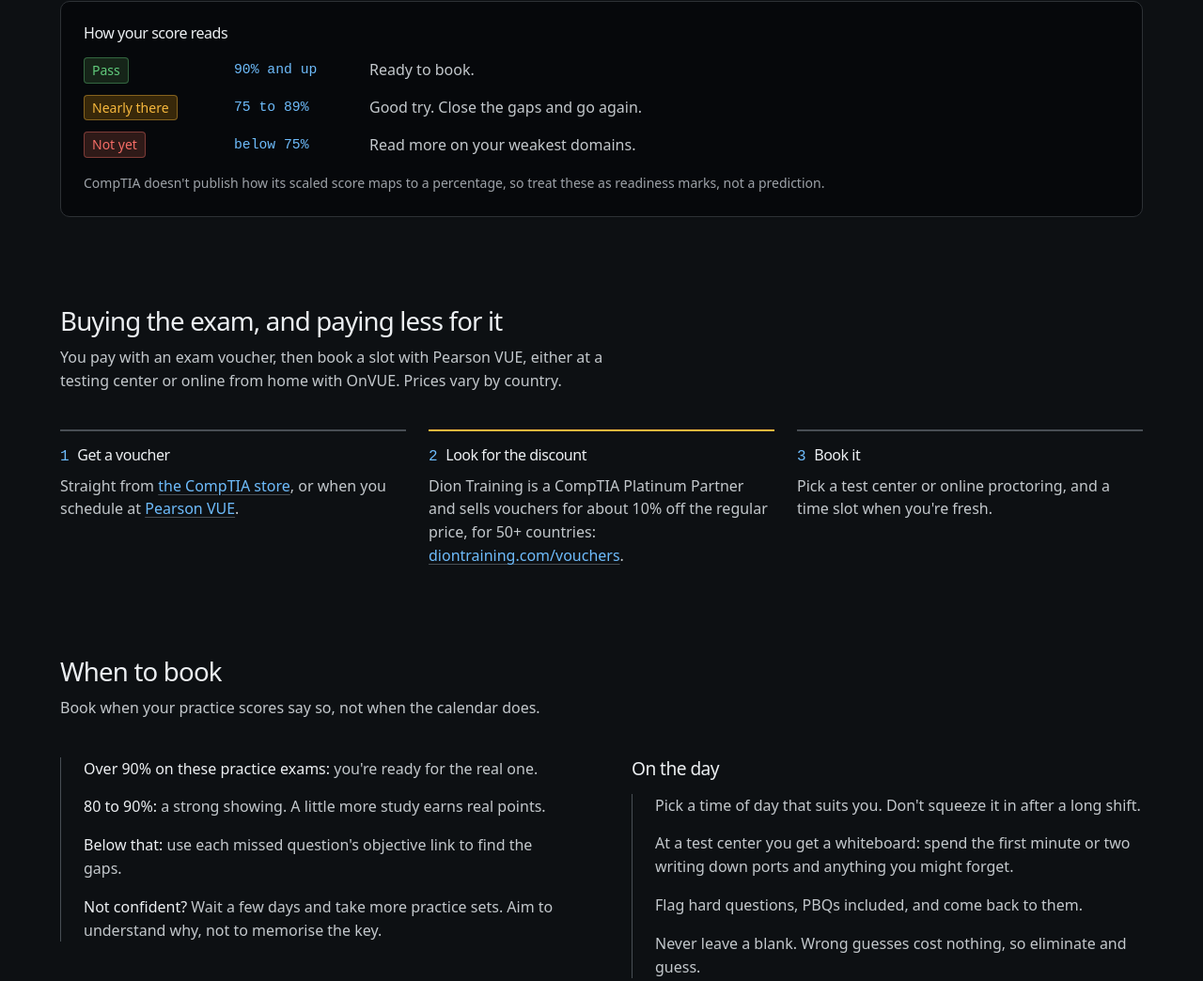
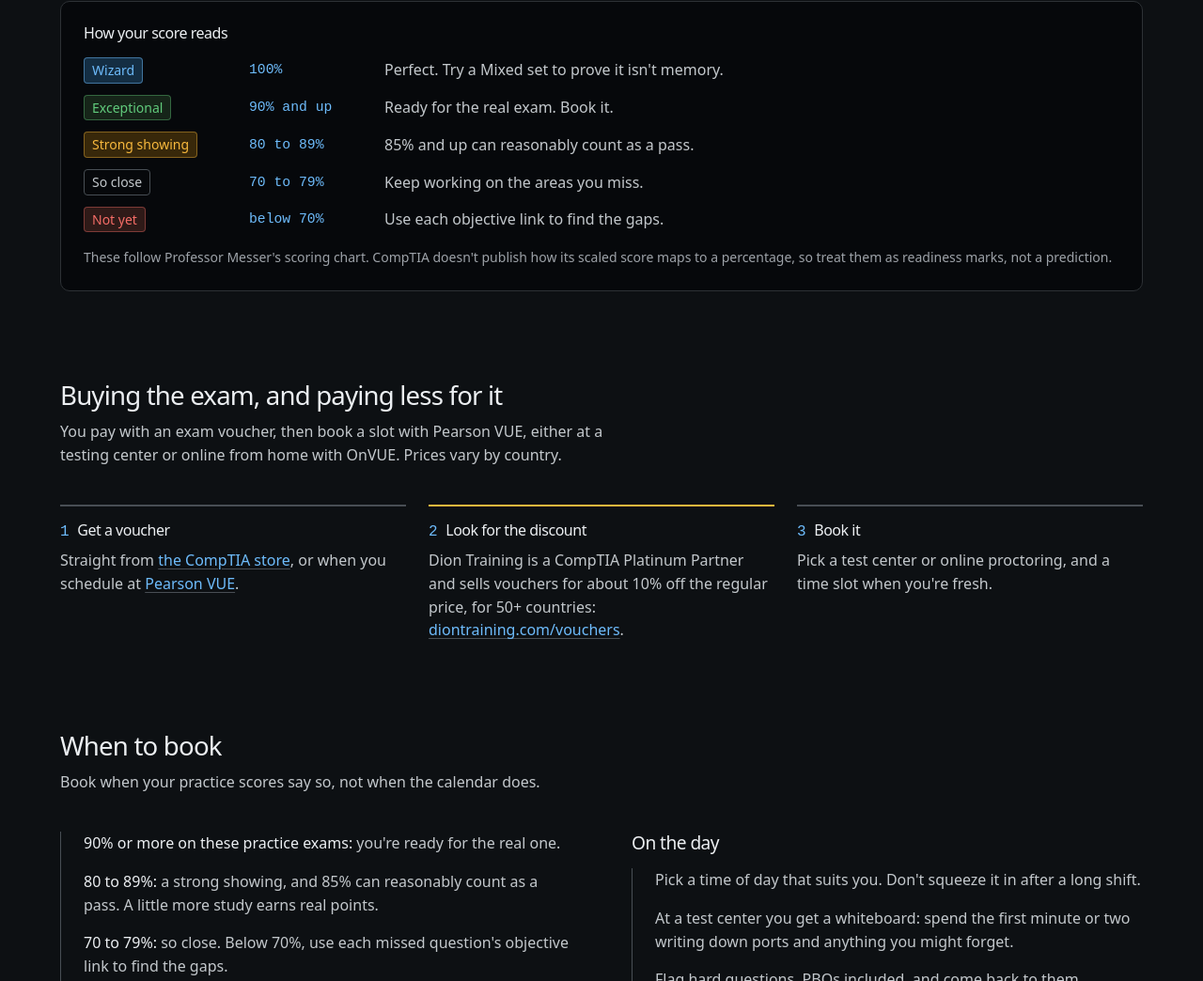
Before and after one commit to olahmyde/securityplus-practice-exam, a plain HTML site: page index.html in a window 1280 px wide. Shown: the part 1930-2974 px from the top of the page at 94% size. Drawn offline with Linux system fonts and the light colour scheme; a script that the page names is missing; a web font is replaced by a local one.

Commit message:
Score tiers from Professor Messer's chart, plus Wizard at 100%
Wizard (100%) offers a Mixed set instead, Exceptional (90%+) is ready to
book, then Strong showing (80%+), So close (70%+) and Not yet. Landing page,
README and screenshots updated to match.

```diff
--- a/app.css
+++ b/app.css
@@ -285,7 +285,9 @@ a:hover { color: var(--color-accent); }
 /* tiers */
 .tier { display: inline-flex; align-items: center; padding: var(--space-3xs) var(--space-xs); border-radius: 4px; font-family: var(--font-body); font-size: var(--text-xs); font-weight: 500; border: var(--rule-hair) solid; white-space: nowrap; vertical-align: middle; }
 .tier--pass { color: var(--color-ok); background: var(--color-ok-soft); border-color: color-mix(in oklab, var(--color-ok) 40%, transparent); }
-.tier--near { color: var(--color-accent); background: var(--color-accent-soft); border-color: color-mix(in oklab, var(--color-accent) 40%, transparent); }
+.tier--wizard { color: var(--color-cool); background: var(--color-cool-soft); border-color: color-mix(in oklab, var(--color-cool) 50%, transparent); }
+.tier--strong { color: var(--color-accent); background: var(--color-accent-soft); border-color: color-mix(in oklab, var(--color-accent) 40%, transparent); }
+.tier--close { color: var(--color-ink-2); background: var(--color-paper-3); border-color: var(--color-rule-2); }
 .tier--fail { color: var(--color-bad); background: var(--color-bad-soft); border-color: color-mix(in oklab, var(--color-bad) 40%, transparent); }
 .split { height: 10px; border-radius: 5px; background: var(--color-bad-soft); border: var(--rule-hair) solid var(--color-rule); overflow: hidden; width: 100%; }
 .split__ok { display: block; height: 100%; width: 100%; background: var(--color-ok); transform-origin: left; transform: scaleX(var(--v)); }
@@ -294,7 +296,11 @@ a:hover { color: var(--color-accent); }
 .verdict-box { position: relative; overflow: hidden; }
 .verdict-box__top { display: flex; justify-content: space-between; align-items: center; gap: var(--space-lg); width: 100%; }
 .verdict-box--pass { box-shadow: inset 0 3px 0 var(--color-ok); }
-.verdict-box--near { box-shadow: inset 0 3px 0 var(--color-accent); }
+.verdict-box--wizard { box-shadow: inset 0 3px 0 var(--color-cool); }
+.verdict-box--wizard .reading { color: var(--color-cool); }
+.verdict-box--strong { box-shadow: inset 0 3px 0 var(--color-accent); }
+.verdict-box--close { box-shadow: inset 0 3px 0 var(--color-rule-2); }
+.badge--close .badge__fill { stroke: var(--color-ink-2); }
 .verdict-box--fail { box-shadow: inset 0 3px 0 var(--color-bad); }
 .verdict-box--pass .reading { color: var(--color-ok); }
 .tier-line { color: var(--color-ink-2); display: flex; flex-wrap: wrap; gap: var(--space-xs); align-items: center; }
@@ -306,6 +312,8 @@ a:hover { color: var(--color-accent); }
 .rosette__edge { fill: var(--color-accent); }
 .rosette__seal { fill: var(--color-accent-ink); }
 .rosette__ring { fill: none; stroke: var(--color-accent); stroke-width: 2; stroke-dasharray: 3 4; }
+.rosette__star { fill: var(--color-cool); }
+.badge--wizard .rosette__tail--r { fill: var(--color-cool); }
 .rosette__tick { fill: none; stroke: var(--color-ok); stroke-width: 7; stroke-linecap: round; stroke-linejoin: round; stroke-dasharray: 60; stroke-dashoffset: 0; }
 .badge__ring { width: 110px; transform: rotate(-90deg); }
 .badge__track { fill: none; stroke: var(--color-paper-3); stroke-width: 10; }
@@ -313,7 +321,9 @@ a:hover { color: var(--color-accent); }
 .badge__book { width: 100px; fill: none; stroke: var(--color-bad); stroke-width: 4; stroke-linejoin: round; }
 @media (prefers-reduced-motion: no-preference) {
   .is-fresh .rosette { animation: rosette-in var(--dur-long) var(--ease-out) both; }
-  .is-fresh .rosette__tick { animation: tick-draw 600ms var(--ease-out) 300ms both; }
+  .is-fresh .rosette__star { fill: var(--color-cool); }
+.badge--wizard .rosette__tail--r { fill: var(--color-cool); }
+.rosette__tick { animation: tick-draw 600ms var(--ease-out) 300ms both; }
   .is-fresh .badge__fill { animation: ring-fill 900ms var(--ease-out) both; }
   .is-fresh .split__ok { animation: split-in 700ms var(--ease-out) both; }
   @keyframes rosette-in { from { transform: scale(0.4) rotate(-25deg); opacity: 0; } 70% { transform: scale(1.08) rotate(4deg); opacity: 1; } to { transform: none; } }
@@ -364,7 +374,7 @@ a:hover { color: var(--color-accent); }
 .facts strong { color: var(--color-ink); font-weight: 500; }
 .tiers-key { padding: var(--space-lg); border: var(--rule-hair) solid var(--color-rule); border-radius: var(--radius-card); background: var(--color-paper-3); display: grid; gap: var(--space-md); }
 .tiers-key ul { list-style: none; margin: 0; padding: 0; display: grid; gap: var(--space-sm); }
-.tiers-key li { display: grid; grid-template-columns: 9rem 8rem minmax(0, 1fr); gap: var(--space-md); align-items: center; color: var(--color-ink-2); }
+.tiers-key li { display: grid; grid-template-columns: 10rem 8rem minmax(0, 1fr); gap: var(--space-md); align-items: center; color: var(--color-ink-2); }
 .tiers-key li .tier { justify-self: start; font-size: var(--text-sm); }
 .tiers-key .measured { color: var(--color-cool); }
 .steps { list-style: none; margin: 0; padding: 0; display: grid; grid-template-columns: repeat(3, minmax(0, 1fr)); gap: var(--space-lg); counter-reset: step; }
--- a/app.js
+++ b/app.js
@@ -113,14 +113,17 @@ const icon = {
   bad: '<svg width="16" height="16" viewBox="0 0 16 16" aria-hidden="true"><path d="M4 4l8 8M12 4l-8 8" fill="none" stroke="currentColor" stroke-width="1.8" stroke-linecap="round"/></svg>',
 };
 
-// ---------- tiers: 90%+ pass, 75%+ nearly there, below that read more ----------
-const TIERS = [
-  { min: 0.9, key: "pass", name: "Pass", line: "You're ready. Book the real exam." },
-  { min: 0.75, key: "near", name: "Nearly there", line: "Good try. Close the gaps below and go again." },
-  { min: 0, key: "fail", name: "Not yet", line: "Read more on the weak domains below, then retry the ones you missed." },
+// ---------- tiers (see TIERS below) ----------
+const TIERS = [ // Professor Messer's scoring chart, plus Wizard for a perfect score
+  { min: 1, key: "wizard", name: "Wizard", line: "A perfect run. You've probably seen these before. Try a Mixed set to check it isn't memory." },
+  { min: 0.9, key: "pass", name: "Exceptional", line: "You're ready for the real thing. Book the exam." },
+  { min: 0.8, key: "strong", name: "Strong showing", line: "85% and up can reasonably count as a pass. A bit more study earns real points." },
+  { min: 0.7, key: "close", name: "So close", line: "Keep working on what you missed and fill those gaps." },
+  { min: 0, key: "fail", name: "Not yet", line: "Use the objective link on each missed question to find where you need more help." },
 ];
+const READY = (score) => score >= 0.9;
 const tierOf = (score) => TIERS.find((t) => score >= t.min);
-function rosette() {
+function rosette(star) {
   // an original award rosette: 24-point scalloped disc, inner seal, two tails
   const pts = [];
   for (let i = 0; i < 48; i++) { const r = i % 2 ? 54 : 62, a = (i / 48) * Math.PI * 2; pts.push(`${(70 + r * Math.sin(a)).toFixed(1)},${(66 - r * Math.cos(a)).toFixed(1)}`); }
@@ -130,7 +133,7 @@ function rosette() {
     <polygon class="rosette__edge" points="${pts.join(" ")}"/>
     <circle class="rosette__seal" cx="70" cy="66" r="42"/>
     <circle class="rosette__ring" cx="70" cy="66" r="35"/>
-    <path class="rosette__tick" d="M52 67 l12 12 l24 -26"/>
+    ${star ? `<path class="rosette__star" d="M70 40 l7.6 15.4 17 2.5 -12.3 12 2.9 16.9 -15.2 -8 -15.2 8 2.9 -16.9 -12.3 -12 17 -2.5z"/>` : `<path class="rosette__tick" d="M52 67 l12 12 l24 -26"/>`}
   </svg>`;
 }
 const confetti = () => `<div class="confetti" aria-hidden="true">${Array.from({ length: 24 }, (_, i) => `<i style="--x:${(Math.random() * 2 - 1).toFixed(2)};--d:${(Math.random() * 0.4).toFixed(2)}s;--r:${Math.round(Math.random() * 360)}deg" class="c${i % 3}"></i>`).join("")}</div>`;
@@ -223,11 +226,13 @@ function renderLanding() {
       <div class="tiers-key">
         <h3>How your score reads</h3>
         <ul role="list">
-          <li><span class="tier tier--pass">Pass</span><span class="measured">90% and up</span><span>Ready to book.</span></li>
-          <li><span class="tier tier--near">Nearly there</span><span class="measured">75 to 89%</span><span>Good try. Close the gaps and go again.</span></li>
-          <li><span class="tier tier--fail">Not yet</span><span class="measured">below 75%</span><span>Read more on your weakest domains.</span></li>
+          <li><span class="tier tier--wizard">Wizard</span><span class="measured">100%</span><span>Perfect. Try a Mixed set to prove it isn't memory.</span></li>
+          <li><span class="tier tier--pass">Exceptional</span><span class="measured">90% and up</span><span>Ready for the real exam. Book it.</span></li>
+          <li><span class="tier tier--strong">Strong showing</span><span class="measured">80 to 89%</span><span>85% and up can reasonably count as a pass.</span></li>
+          <li><span class="tier tier--close">So close</span><span class="measured">70 to 79%</span><span>Keep working on the areas you miss.</span></li>
+          <li><span class="tier tier--fail">Not yet</span><span class="measured">below 70%</span><span>Use each objective link to find the gaps.</span></li>
         </ul>
-        <p class="muted small">CompTIA doesn't publish how its scaled score maps to a percentage, so treat these as readiness marks, not a prediction.</p>
+        <p class="muted small">These follow Professor Messer's scoring chart. CompTIA doesn't publish how its scaled score maps to a percentage, so treat them as readiness marks, not a prediction.</p>
       </div>
     </section>
 
@@ -246,9 +251,9 @@ function renderLanding() {
         <p>Book when your practice scores say so, not when the calendar does.</p></div>
       <div class="exam-grid">
         <ul class="facts" role="list">
-          <li><strong>Over 90% on these practice exams:</strong> you're ready for the real one.</li>
-          <li><strong>80 to 90%:</strong> a strong showing. A little more study earns real points.</li>
-          <li><strong>Below that:</strong> use each missed question's objective link to find the gaps.</li>
+          <li><strong>90% or more on these practice exams:</strong> you're ready for the real one.</li>
+          <li><strong>80 to 89%:</strong> a strong showing, and 85% can reasonably count as a pass. A little more study earns real points.</li>
+          <li><strong>70 to 79%:</strong> so close. Below 70%, use each missed question's objective link to find the gaps.</li>
           <li><strong>Not confident?</strong> Wait a few days and take more practice sets. Aim to understand why, not to memorise the key.</li>
         </ul>
         <div>
@@ -300,7 +305,7 @@ function renderHome() {
   const hist = store.history.slice(0, 12);
   const H = store.history;
   const right = H.reduce((m, h) => m + h.full, 0), seen = H.reduce((m, h) => m + h.total, 0);
-  const passes = H.filter((h) => tierOf(h.score).key === "pass").length;
+  const passes = H.filter((h) => READY(h.score)).length;
   const stats = H.length ? `
     <section class="stats" aria-labelledby="stats-h">
       <h2 id="stats-h">Your numbers so far</h2>
@@ -309,7 +314,7 @@ function renderHome() {
         <div><p class="stats__k">Right</p><p class="stats__v measured stats__v--ok">${right}</p></div>
         <div><p class="stats__k">Wrong</p><p class="stats__v measured stats__v--bad">${seen - right}</p></div>
         <div><p class="stats__k">Sets finished</p><p class="stats__v measured">${H.length}</p></div>
-        <div><p class="stats__k">Passes at 90%</p><p class="stats__v measured">${passes}</p></div>
+        <div><p class="stats__k">Ready (90%+)</p><p class="stats__v measured">${passes}</p></div>
       </div>
       <div class="split" role="img" aria-label="${right} right and ${seen - right} wrong out of ${seen} questions"><span class="split__ok" style="--v:${right / seen}"></span></div>
       <p class="muted small">Across every finished set. A PBQ only counts as right when every box is right.</p>
@@ -720,18 +725,19 @@ function renderResults(s) {
     <section class="results">
       <div class="panels score">
         <div class="score__lead verdict-box verdict-box--${T.key} ${fresh ? "is-fresh" : ""}">
-          ${T.key === "pass" && fresh ? confetti() : ""}
+          ${READY(score) && fresh ? confetti() : ""}
           <div class="verdict-box__top">
             <div>
               <h1>${SETS[s.set].name}, ${s.mode === "exam" ? "exam mode" : "study mode"}</h1>
               <p class="reading">${pct(score)}%</p>
             </div>
-            <div class="badge badge--${T.key}">${T.key === "pass" ? rosette() : T.key === "near" ? `<svg class="badge__ring" viewBox="0 0 120 120" aria-hidden="true"><circle cx="60" cy="60" r="50" class="badge__track"/><circle cx="60" cy="60" r="50" class="badge__fill" style="--v:${score}"/></svg>` : `<svg class="badge__book" viewBox="0 0 120 120" aria-hidden="true"><path d="M20 30 Q40 22 60 32 Q80 22 100 30 V92 Q80 84 60 94 Q40 84 20 92 Z"/><path d="M60 32 V94"/></svg>`}</div>
+            <div class="badge badge--${T.key}">${READY(score) ? rosette(T.key === "wizard") : T.key !== "fail" ? `<svg class="badge__ring" viewBox="0 0 120 120" aria-hidden="true"><circle cx="60" cy="60" r="50" class="badge__track"/><circle cx="60" cy="60" r="50" class="badge__fill" style="--v:${score}"/></svg>` : `<svg class="badge__book" viewBox="0 0 120 120" aria-hidden="true"><path d="M20 30 Q40 22 60 32 Q80 22 100 30 V92 Q80 84 60 94 Q40 84 20 92 Z"/><path d="M60 32 V94"/></svg>`}</div>
           </div>
-          <p class="tier-line"><span class="tier tier--${T.key}">${T.name}</span> <span>${T.line}${T.key !== "pass" && weakest ? ` Weakest: <strong>${weakest}</strong>.` : ""}</span></p>
+          <p class="tier-line"><span class="tier tier--${T.key}">${T.name}</span> <span>${T.line}${!READY(score) && weakest ? ` Weakest: <strong>${weakest}</strong>.` : ""}</span></p>
           <div class="split" role="img" aria-label="${full} right and ${rows.length - full} wrong"><span class="split__ok" style="--v:${full / rows.length}"></span></div>
-          <p class="muted"><span class="measured tally__ok">${full}</span> right, <span class="measured tally__bad">${rows.length - full}</span> wrong, in <span class="measured">${fmtTime(s.elapsed)}</span>. The score gives PBQs partial credit. Pass mark here is 90%, nearly there from 75%.</p>
+          <p class="muted"><span class="measured tally__ok">${full}</span> right, <span class="measured tally__bad">${rows.length - full}</span> wrong, in <span class="measured">${fmtTime(s.elapsed)}</span>. The score gives PBQs partial credit. 90% or more means ready to book.</p>
           <div class="score__go">
+            ${T.key === "wizard" ? `<button class="btn btn--primary" data-act="mixed">${s.set === "M" ? "Try another Mixed set" : "Try a Mixed set instead"}</button>` : ""}
             ${missed.length ? `<button class="btn btn--primary" data-act="retry">Retry the ${missed.length} missed</button>` : ""}
             <button class="btn" data-act="again">${s.set === "M" ? "New mixed set" : "Take it again"}</button>
             <a class="btn btn--quiet" href="#/practice">All sets</a>
@@ -765,6 +771,7 @@ function renderResults(s) {
     const r = e.target.closest("[data-review]"); if (r) { s.reviewing = true; save(); return; }
     const b = e.target.closest("[data-act]"); if (!b) return;
     if (b.dataset.act === "retry") { const ids = missed.map((m) => m.q.id); newSession("R", s.mode, [...ids.filter((id) => Q[id].type === "pbq"), ...shuffle(ids.filter((id) => Q[id].type !== "pbq"))]); location.hash = "#/quiz/R/1"; }
+    if (b.dataset.act === "mixed") { newSession("M", s.mode); location.hash = "#/quiz/M/1"; return; }
     if (b.dataset.act === "again") { newSession(s.set, s.mode); location.hash = `#/quiz/${s.set}/1`; }
   };
   app.onchange = null; document.onkeydown = null; app.ondrop = app.ondragstart = app.ondragover = app.ondragleave = app.ondragend = null;
```
Also changed, not shown: docs/screenshots/pass.png, docs/screenshots/practice.png, docs/screenshots/results.png, 1 other file.
